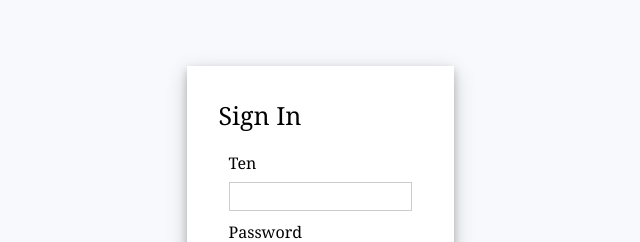
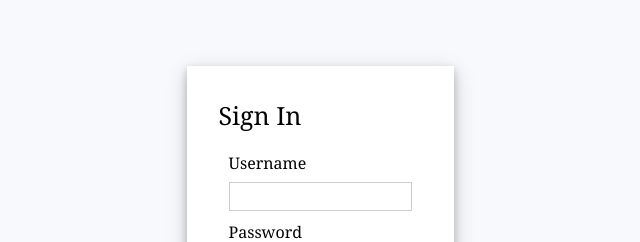
Before and after one commit to LeHuuVu/pbl5-frontend, a React (Create React App) app: page / in a window 1280 px wide. Shown: the part 190-432 px from the top of the page, without its empty margins (320-960 px from the left). Built offline with nearby package versions, Linux system fonts and the light colour scheme.

Commit message:
Update index.js

```diff
--- a/src/index.js
+++ b/src/index.js
@@ -59,7 +59,7 @@ function App() {
     <div className="form">
       <form onSubmit={handleSubmit}>
         <div className="input-container">
-          <label>Ten </label>
+          <label>Username </label>
           <input type="text" name="uname" required />
           {renderErrorMessage("uname")}
         </div>
```
